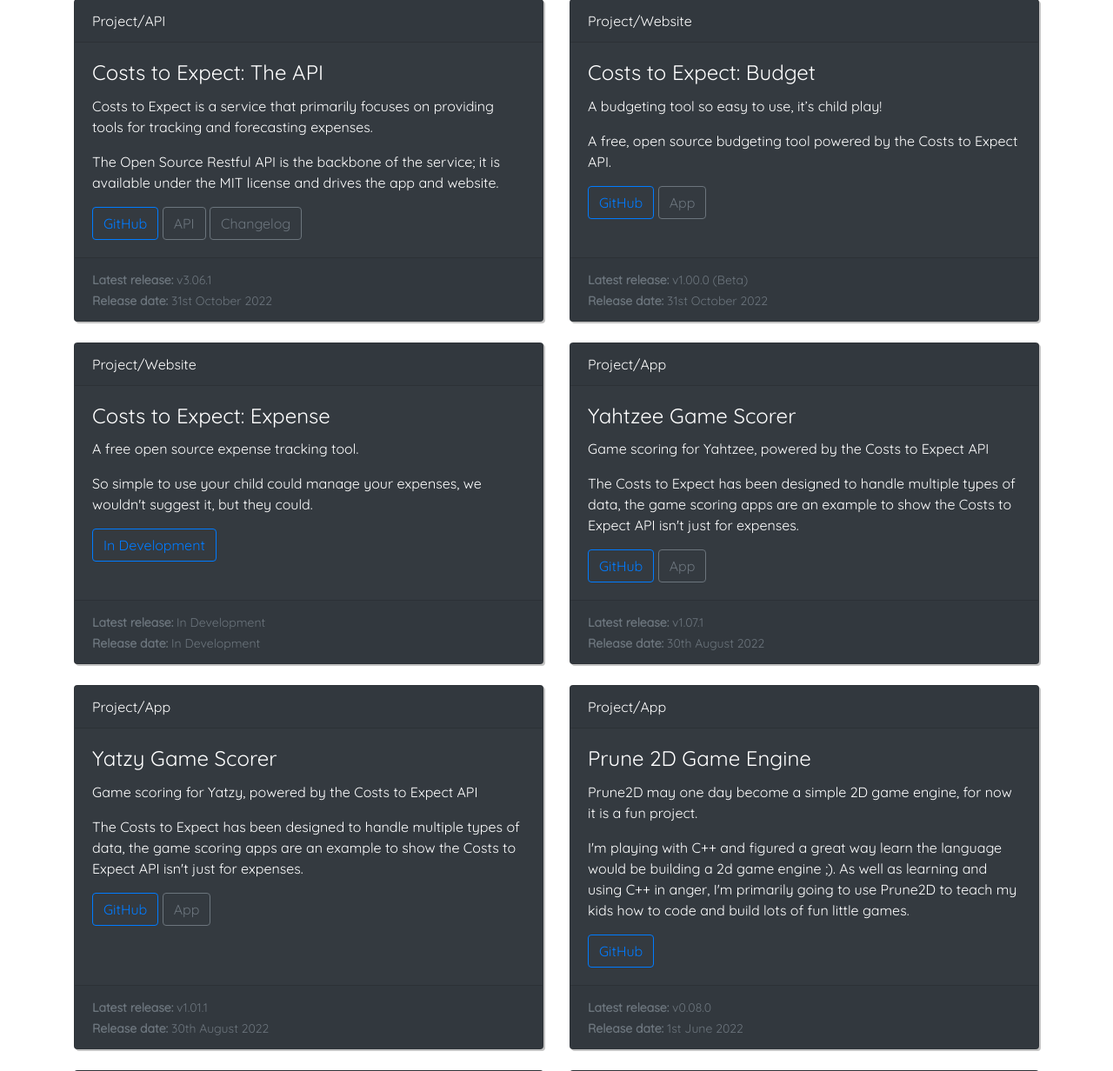
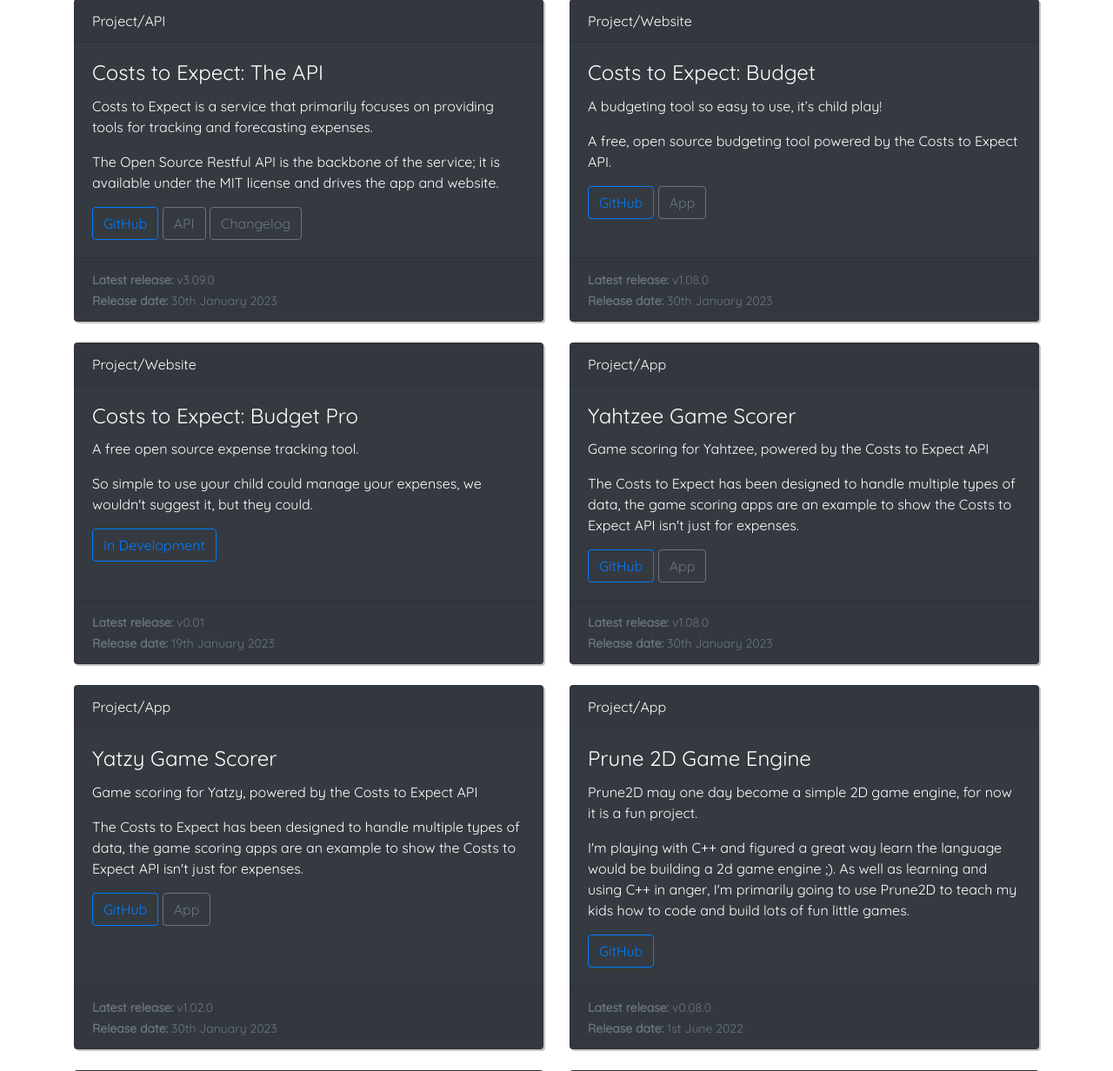
Before and after one commit to deanblackborough/transmute-coffee, a PHP site: page / in a window 1280 px wide. Shown: the part 622-1854 px from the top of the page at 87% size. Run offline with PHP 8.4, Linux system fonts and the light colour scheme; some libraries are stand-ins or nearby versions.

Commit message:
Latest release
- Added the latest releases

```diff
--- a/index.php
+++ b/index.php
@@ -92,8 +92,8 @@
                            class="btn btn-outline-secondary">Changelog</a>
                     </div>
                     <div class="card-footer text-muted">
-                        <small><strong>Latest release:</strong> v3.06.1<br/>
-                            <strong>Release date:</strong> 31st October 2022
+                        <small><strong>Latest release:</strong> v3.09.0<br/>
+                            <strong>Release date:</strong> 30th January 2023
                         </small>
                     </div>
                 </div>
@@ -111,8 +111,8 @@
                             class="btn btn-outline-secondary">App</a>
                     </div>
                     <div class="card-footer text-muted">
-                        <small><strong>Latest release:</strong> v1.00.0 (Beta)<br/>
-                            <strong>Release date:</strong> 31st October 2022
+                        <small><strong>Latest release:</strong> v1.08.0<br/>
+                            <strong>Release date:</strong> 30th January 2023
                         </small>
                     </div>
                 </div>
@@ -123,16 +123,16 @@
                 <div class="card text-white bg-dark">
                     <div class="card-header">Project/Website</div>
                     <div class="card-body">
-                        <h4 class="card-title" id="costs-to-expect-expense">Costs to Expect: Expense</a></h4>
+                        <h4 class="card-title" id="costs-to-expect-budget-pro">Costs to Expect: Budget Pro</a></h4>
                         <p class="card-text">A free open source expense tracking tool.</p>
                         <p class="card-text">So simple to use your child could manage your expenses,
                             we wouldn't suggest it, but they could.</p>
-                        <a href="#"
+                        <a href="https://budget-pro.costs-to-expect.com/"
                            class="btn btn-outline-primary">In Development</a>
                     </div>
                     <div class="card-footer text-muted">
-                        <small><strong>Latest release:</strong> In Development<br/>
-                            <strong>Release date:</strong> In Development
+                        <small><strong>Latest release:</strong> v0.01<br/>
+                            <strong>Release date:</strong> 19th January 2023
                         </small>
                     </div>
                 </div>
@@ -150,8 +150,8 @@
                            class="btn btn-outline-secondary">App</a>
                     </div>
                     <div class="card-footer text-muted">
-                        <small><strong>Latest release:</strong> v1.07.1<br/>
-                            <strong>Release date:</strong> 30th August 2022
+                        <small><strong>Latest release:</strong> v1.08.0<br/>
+                            <strong>Release date:</strong> 30th January 2023
                         </small>
                     </div>
                 </div>
@@ -171,8 +171,8 @@
                            class="btn btn-outline-secondary">App</a>
                     </div>
                     <div class="card-footer text-muted">
-                        <small><strong>Latest release:</strong> v1.01.1<br/>
-                            <strong>Release date:</strong> 30th August 2022
+                        <small><strong>Latest release:</strong> v1.02.0<br/>
+                            <strong>Release date:</strong> 30th January 2023
                         </small>
                     </div>
                 </div>
@@ -525,11 +525,11 @@
         </dd>
         <dt class="col-lg-2 offset-lg-3"><a href="index.php#costs-to-expect-budget">Costs to Expect: Budget</a></dt>
         <dd class="col-lg-4">
-            <p>A free open source budgeting tool.</p>
+            <p>A free and open source budgeting tool.</p>
         </dd>
-        <dt class="col-lg-2 offset-lg-3"><a href="index.php#costs-to-expect-expense">Costs to Expect: Expense</a></dt>
+        <dt class="col-lg-2 offset-lg-3"><a href="index.php#costs-to-expect-budget-pro">Costs to Expect: Budget Pro</a></dt>
         <dd class="col-lg-4">
-            <p>A free open source expense tracking tool.</p>
+            <p>The upgraded version of Budget, a free open source budgeting tool powered by the Costs to Expect API.</p>
         </dd>
         <dt class="col-lg-2 offset-lg-3"><a href="index.php#yahtzee">Yahtzee Game Scorer</a></dt>
         <dd class="col-lg-4">
--- a/php-quill-renderer.php
+++ b/php-quill-renderer.php
@@ -202,11 +202,11 @@ echo $result;</pre>
         </dd>
         <dt class="col-lg-2 offset-lg-3"><a href="index.php#costs-to-expect-budget">Costs to Expect: Budget</a></dt>
         <dd class="col-lg-4">
-            <p>A free open source budgeting tool.</p>
+            <p>A free and open source budgeting tool.</p>
         </dd>
-        <dt class="col-lg-2 offset-lg-3"><a href="index.php#costs-to-expect-expense">Costs to Expect: Expense</a></dt>
+        <dt class="col-lg-2 offset-lg-3"><a href="index.php#costs-to-expect-budget-pro">Costs to Expect: Budget Pro</a></dt>
         <dd class="col-lg-4">
-            <p>A free open source expense tracking tool.</p>
+            <p>The upgraded version of Budget, a free open source budgeting tool powered by the Costs to Expect API.</p>
         </dd>
         <dt class="col-lg-2 offset-lg-3"><a href="index.php#yahtzee">Yahtzee Game Scorer</a></dt>
         <dd class="col-lg-4">
```
Also changed, not shown: CHANGELOG.md.
